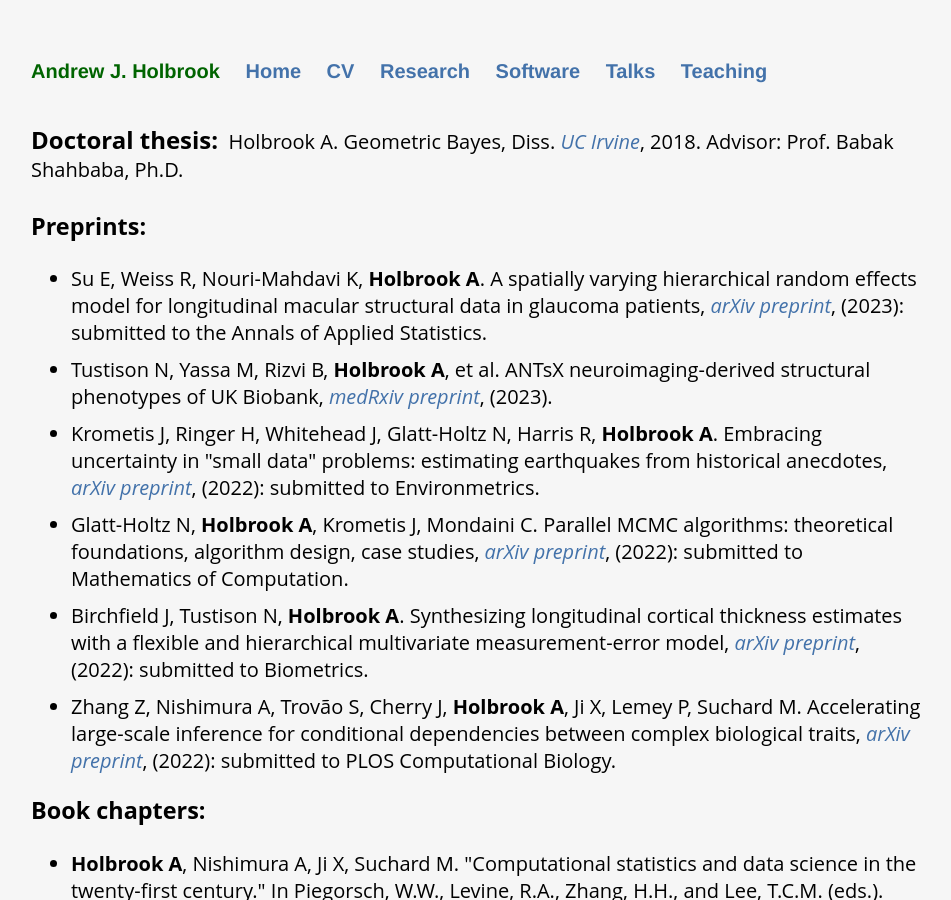
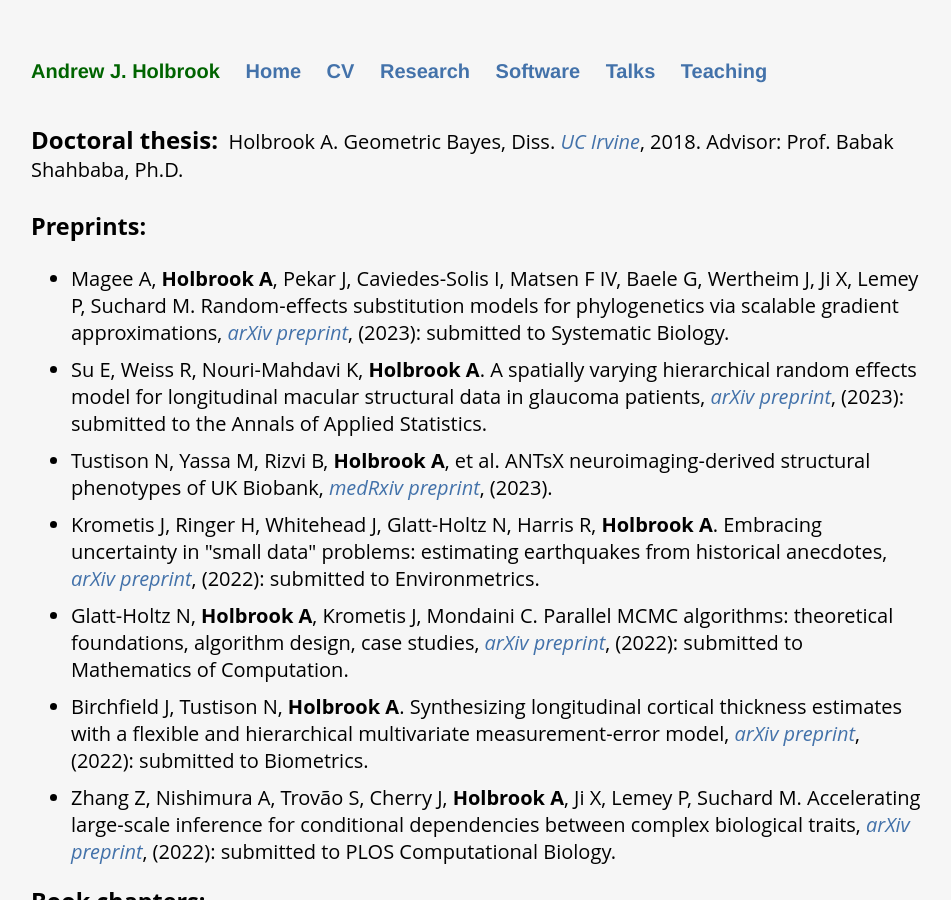
Before and after one commit to andrewjholbrook/andrewjholbrook.github.io, a Jekyll site: the page built from research.html, in a window 1280 px wide and 900 px high. Shown: the whole window, without its empty margins (161-1112 px from the left). Built offline with Jekyll 4.4.1, drawn with Linux system fonts in a browser that asks for light colours; a style sheet for code colours, icons or effects is not loaded.

Commit message:
Update research.html

```diff
--- a/research.html
+++ b/research.html
@@ -11,6 +11,7 @@ title: Andrew Holbrook | Research
 
   <h3>Preprints:</h3>
   <ul id="preprints">
+        <li> Magee A, <b>Holbrook A</b>, Pekar J, Caviedes-Solis I, Matsen F IV, Baele G, Wertheim J, Ji X, Lemey P, Suchard M. Random-effects substitution models for phylogenetics via scalable gradient approximations, <i><a href="https://arxiv.org/abs/2303.13642" target="_blank">arXiv preprint</a></i>, (2023): submitted to Systematic Biology.
         <li> Su E, Weiss R, Nouri-Mahdavi K, <b>Holbrook A</b>. A spatially varying hierarchical random effects model for longitudinal macular structural data in glaucoma patients, <i><a href="https://arxiv.org/abs/2303.09018" target="_blank">arXiv preprint</a></i>, (2023): submitted to the Annals of Applied Statistics.
         <li> Tustison N, Yassa M, Rizvi B, <b>Holbrook A</b>, et al. ANTsX neuroimaging-derived structural phenotypes of UK Biobank, <i><a href="https://www.medrxiv.org/content/10.1101/2023.01.17.23284693v1" target="_blank">medRxiv preprint</a></i>, (2023).
         <li>Krometis J, Ringer H, Whitehead J, Glatt-Holtz N, Harris R, <b>Holbrook A</b>. Embracing uncertainty in "small data" problems: estimating earthquakes from historical anecdotes, <i><a href="https://arxiv.org/abs/2106.07797" target="_blank">arXiv preprint</a></i>, (2022): submitted to Environmetrics.
```
